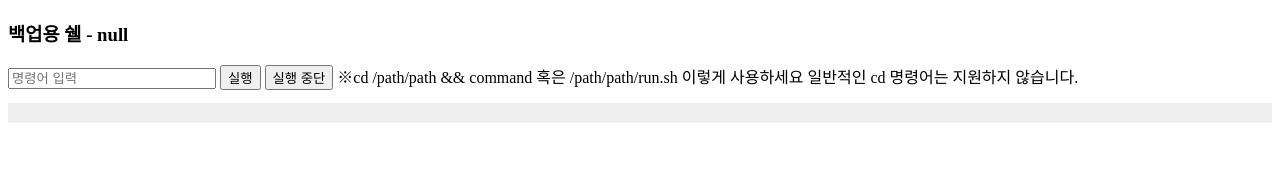
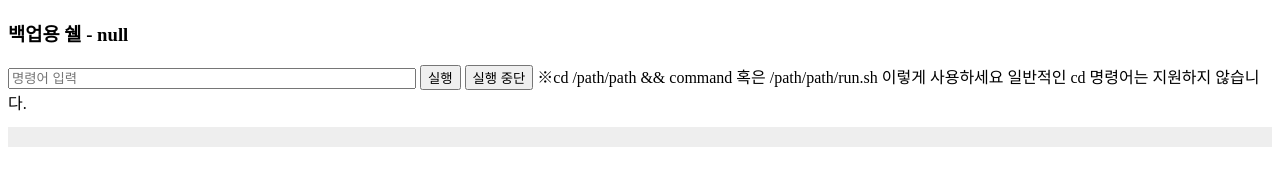
Before and after one commit to ai1023dev/siliod, a website: page public/ko/backup/backup.html in a window 1280 px wide. Drawn offline with nearby package versions, Linux system fonts and the light colour scheme; no server answers; files whose address does not match are found by name.

Commit message:
버그수정

```diff
--- a/public/ko/backup/backup.html
+++ b/public/ko/backup/backup.html
@@ -20,7 +20,7 @@
 <body>
     <h3>백업용 쉘 - </h3>
 
-    <input id="cmd" type="text" placeholder="명령어 입력" style="width: 200px;">
+    <input id="cmd" type="text" placeholder="명령어 입력" style="width: 400px;">
     <button id="run">실행</button>
     <button id="stop">실행 중단</button> <span> ※cd /path/path && command 혹은 /path/path/run.sh 이렇게 사용하세요 일반적인 cd 명령어는 지원하지
         않습니다.</span>
```
